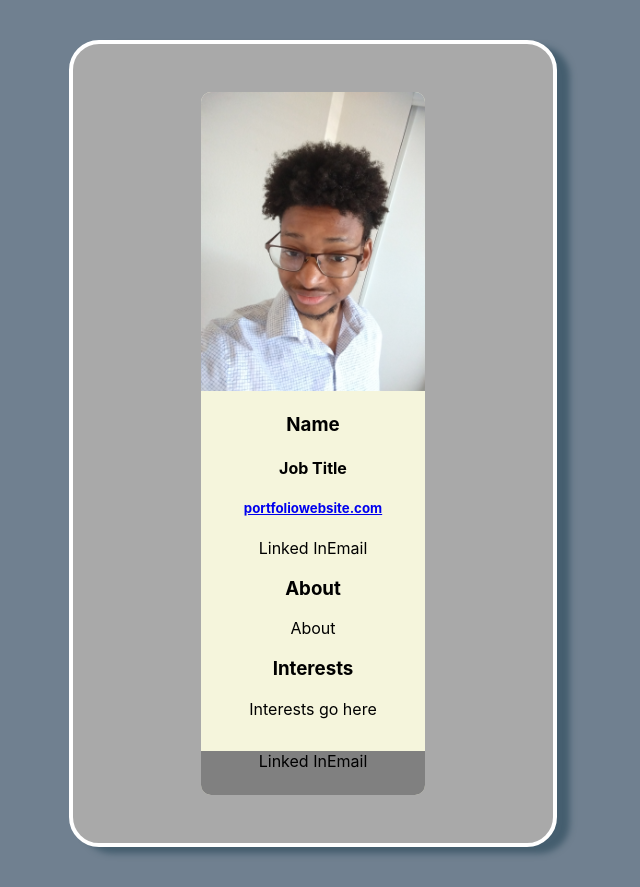
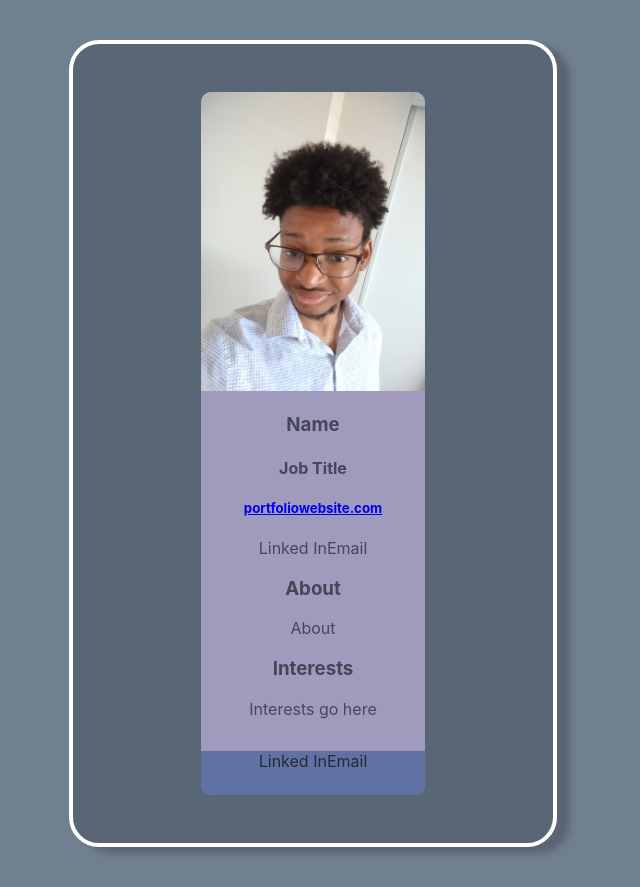
Before and after one commit to Neshamon/Digital-Business-Card, a React (Create React App) app: page / in a window 1280 px wide. Shown: the whole page, without its empty margins (327-967 px from the left). Built offline with nearby package versions, Linux system fonts and the light colour scheme.

Commit message:
Change colors

```diff
--- a/src/App.css
+++ b/src/App.css
@@ -2,21 +2,22 @@
   display: flex;
   justify-content: center;
   align-items: center;
-  background-color: darkgray;
+  background-color: hsla(231, 15%, 18%, .3);
   width: 25%;
   height: auto;
   padding: 3em 5em 3em 5em;
   margin: 2.5em 2em 2.5em 2em;
   border-radius: 30px;
   border: .3em solid white;
-  box-shadow: 0.8em 0.4em .4em hsla(200, 50%, 20%, .5);
+  box-shadow: 0.8em 0.4em .4em hsla(232, 14%, 31%, .5);
 }
 
 .App {
-  background: beige;
+  background: hsl(250, 20%, 67%);
   border-radius: 10px;
   text-align: center;
   width: 70%;
+  color: hsl(232, 14%, 31%);
 }
 
 .myself {
@@ -29,7 +30,8 @@
 }
 
 .footer-container {
-  background: gray;
+  background: hsl(225, 27%, 51%);
   border-radius: 0 0 10px 10px;
   padding: 0 0 1.5em 0;
+  color: hsl(231, 15%, 18%);
 }
```
